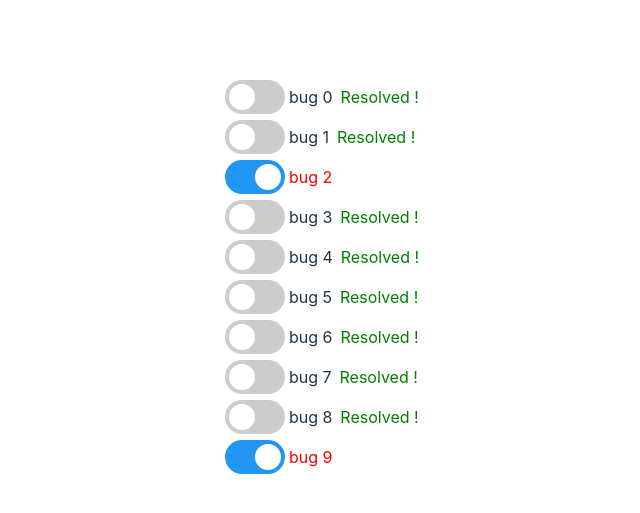
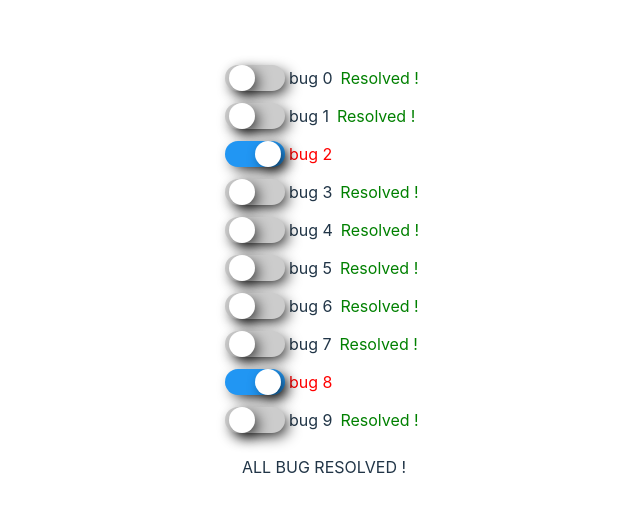
Before and after one commit to AnthonyDeplanque/troll-selectors, a React (Vite) app: page / in a window 1280 px wide. Shown: the part 123-636 px from the top of the page, without its empty margins (316-956 px from the left). Built offline with nearby package versions, Linux system fonts and the light colour scheme.

Commit message:
prettier css

```diff
--- a/src/assets/switch.css
+++ b/src/assets/switch.css
@@ -5,15 +5,19 @@
     align-items: center;
 }
 
-.switch-box>span {
+.switch-box > span {
     padding: 4px;
 }
 
 .switch {
+    display: flex;
+    align-items: center;
+    justify-content: center;
+
     position: relative;
     display: inline-block;
     width: 60px;
-  height: 34px;
+    height: 26px;
 }
 
 .switch input {
@@ -30,31 +34,34 @@
     right: 0;
     bottom: 0;
     background-color: #ccc;
-  -webkit-transition: .4s;
-  transition: .4s;
+    -webkit-transition: 0.4s;
+    transition: 0.4s;
+    box-shadow: 5px 5px 15px -3px #000000;
 }
 
 .slider:before {
     position: absolute;
-  content: "";
+    content: '';
     height: 26px;
     width: 26px;
     left: 4px;
-  bottom: 4px;
+
     background-color: white;
-  -webkit-transition: .4s;
-  transition: .4s;
+    -webkit-transition: 0.4s;
+    transition: 0.4s;
+    box-shadow: 5px 5px 15px -3px #000000;
 }
 
-input:checked+.slider {
-  background-color: #2196F3;
+input:checked + .slider {
+    background-color: #2196f3;
 }
 
-input:focus+.slider {
-  box-shadow: 0 0 1px #2196F3;
+input:focus + .slider {
+    box-shadow: 0 0 1px #2196f3;
+    box-shadow: 5px 5px 15px -3px #000000;
 }
 
-input:checked+.slider:before {
+input:checked + .slider:before {
     -webkit-transform: translateX(26px);
     -ms-transform: translateX(26px);
     transform: translateX(26px);
@@ -74,5 +81,5 @@ input:checked+.slider:before {
 }
 
 .ko {
-  color: red
+    color: red;
 }
--- a/src/components/Selector-list.tsx
+++ b/src/components/Selector-list.tsx
@@ -11,20 +11,26 @@ const SelectorList = () => {
     }, []);
 
     return (
+        <>
             <div>
-            {values.length
-                ? values.map((value, index) => {
-                      return (
+                {values.length &&
+                    values.map((value, index) => (
                         <Selector
                             key={`selector-${index}`}
                             toggle={value}
                             label={`bug ${index}`}
                             setToggle={() => setToggle(index, numberOfSelectors, values, setValues)}
                         />
-                      );
-                  })
-                : ''}
+                    ))}
             </div>
+            {values.every((value) => value === false) ? (
+                ''
+            ) : (
+                <div>
+                    <p>ALL BUG RESOLVED !</p>
+                </div>
+            )}
+        </>
     );
 };
 
--- a/src/components/selector-helpers.ts
+++ b/src/components/selector-helpers.ts
@@ -1,10 +1,10 @@
 export const randomNumber = (max: number, min?: number) => Math.floor(Math.random() * max) + (min ? min : 1);
 
-export const createArrayOfRandomBooleans = (length: number, trollLimit: number) => {
+export const createArrayOfRandomBooleans = (length: number, limit: number) => {
     const array = Array.from({ length: length }).map(() => false);
     const indexesToChange = Array.from({
-        length: randomNumber(trollLimit),
-    }).map(() => randomNumber(length));
+        length: randomNumber(limit),
+    }).map(() => randomNumber(length - 1));
     indexesToChange.forEach((index) => (array[index] = true));
     return array;
 };
@@ -25,7 +25,7 @@ export const setToggle = (
         .map((item) => item.index);
 
     // Determine how many indexes are to change
-    const indexesLength = randomNumber(1);
+    const indexesLength = randomNumber(2);
 
     // Change randomly values
     if (indexThatCanBeChanged.length > indexesLength) {
@@ -43,7 +43,7 @@ export const setToggle = (
         return newValuesArray;
     });
 
-    const checkIfHalfValuesAreResolved = values.filter((value) => !value).length <= numberOfSelectors / 2;
+    const checkIfHalfValuesAreResolved = values.filter((value) => value === false).length <= numberOfSelectors / 2;
 
     if (checkIfHalfValuesAreResolved) {
         const chancesToTroll = randomNumber(100);
```
Lines whose indentation alone changed are shown as unchanged.
